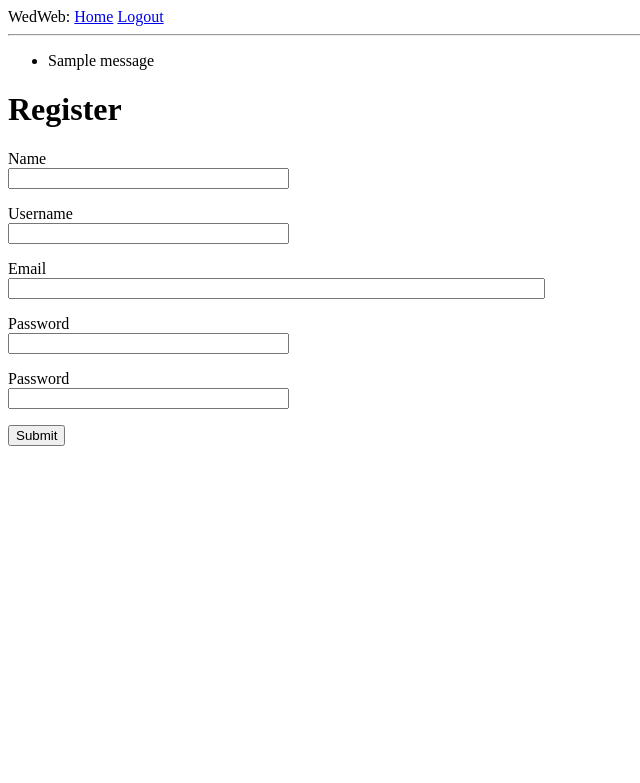
After one commit to KGB33/Wedding-Website, a Flask app: template flaskr/templates/register.html in a window 1280 px wide. The commit adds this page. Shown: the top 783 px of the page, without its empty margins (0-640 px from the left). Run offline with Flask 2, Linux system fonts and the light colour scheme; the template is opened without the code that fills it: most values are stand-ins (such as "Sample title", 1, 10 or a date in 2020); one stand-in notice (Sample message) is shown; form fields are guessed from the names that the template uses.

Commit message:
init commit

```diff
--- a/flaskr/templates/base.html
+++ b/flaskr/templates/base.html
@@ -1,24 +1,32 @@
-<!doctype html>
-<title>{% block title %}{% endblock %} - Flaskr</title>
-<link rel="stylesheet" href="{{ url_for('static', filename='style.css') }}">
-<nav>
-  <h1><a href="{{ url_for('index') }}">Flaskr</a></h1>
-  <ul>
-    {% if g.user %}
-      <li><span>{{ g.user['username'] }}</span>
-      <li><a href="{{ url_for('user.logout') }}">Log Out</a>
-    {% else %}
-      <li><a href="{{ url_for('user.register') }}">Register</a>
-      <li><a href="{{ url_for('user.login') }}">Log In</a>
-    {% endif %}
-  </ul>
-</nav>
-<section class="content">
-  <header>
-    {% block header %}{% endblock %}
-  </header>
-  {% for message in get_flashed_messages() %}
-    <div class="flash">{{ message }}</div>
-  {% endfor %}
-  {% block content %}{% endblock %}
-</section>
+
+<html>
+    <head>
+        {% if title %}
+        <title>{{ title }} - WedWeb</title>
+        {% else %}
+        <title>Welcome to WedWeb</title>
+        {% endif %}
+    </head>
+    <body>
+        <div>
+            WedWeb:
+            <a href="{{ url_for('main.index') }}">Home</a>
+            {% if current_user.is_anonymous %}
+            <a href="{{ url_for('auth.login') }}">Login</a>
+            {% else %}
+            <a href="{{ url_for('auth.logout') }}">Logout</a>
+            {% endif %}
+        </div>
+        <hr>
+        {% with messages = get_flashed_messages() %}
+        {% if messages %}
+        <ul>
+            {% for message in messages %}
+            <li>{{ message }}</li>
+            {% endfor %}
+        </ul>
+        {% endif %}
+        {% endwith %}
+        {% block content %}{% endblock %}
+    </body>
+</html>
--- /dev/null
+++ b/flaskr/templates/register.html
@@ -0,0 +1,44 @@
+{% extends "base.html" %}
+
+{% block content %}
+    <h1>Register</h1>
+    <form action="" method="post">
+        {{ form.hidden_tag() }}
+        <p>
+            {{ form.name.label }}<br>
+            {{ form.name(size=32) }}<br>
+            {% for error in form.name.errors %}
+            <span style="color: red;">[{{ error }}]</span>
+            {% endfor %}
+        </p>
+        <p>
+            {{ form.username.label }}<br>
+            {{ form.username(size=32) }}<br>
+            {% for error in form.username.errors %}
+            <span style="color: red;">[{{ error }}]</span>
+            {% endfor %}
+        </p>
+        <p>
+            {{ form.email.label }}<br>
+            {{ form.email(size=64) }}<br>
+            {% for error in form.email.errors %}
+            <span style="color: red;">[{{ error }}]</span>
+            {% endfor %}
+        </p>
+        <p>
+            {{ form.password.label }}<br>
+            {{ form.password(size=32) }}<br>
+            {% for error in form.password.errors %}
+            <span style="color: red;">[{{ error }}]</span>
+            {% endfor %}
+        </p>
+        <p>
+            {{ form.password2.label }}<br>
+            {{ form.password2(size=32) }}<br>
+            {% for error in form.password2.errors %}
+            <span style="color: red;">[{{ error }}]</span>
+            {% endfor %}
+        </p>
+        <p>{{ form.submit() }}</p>
+    </form>
+{% endblock %}
```
Also changed, not shown: flaskr/templates/login.html (added, +25 -0 lines).
